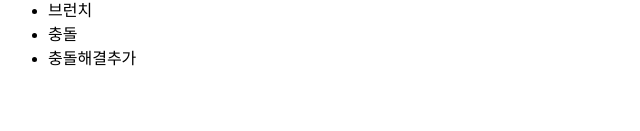
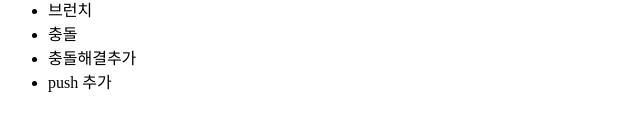
Before and after one commit to youngha7/sourcetree_exam, a plain HTML site: page index.html in a window 1280 px wide. Shown: the part 135-266 px from the top of the page, 0-640 px from the left. Drawn offline with Linux system fonts and the light colour scheme.

Commit message:
push 추가

```diff
--- a/index.html
+++ b/index.html
@@ -13,6 +13,7 @@
             <li>브런치</li>
             <li>충돌</li>
             <li>충돌해결추가</li>
+            <li>push 추가</li>
         </ul>
     </body>
 </html>
```
